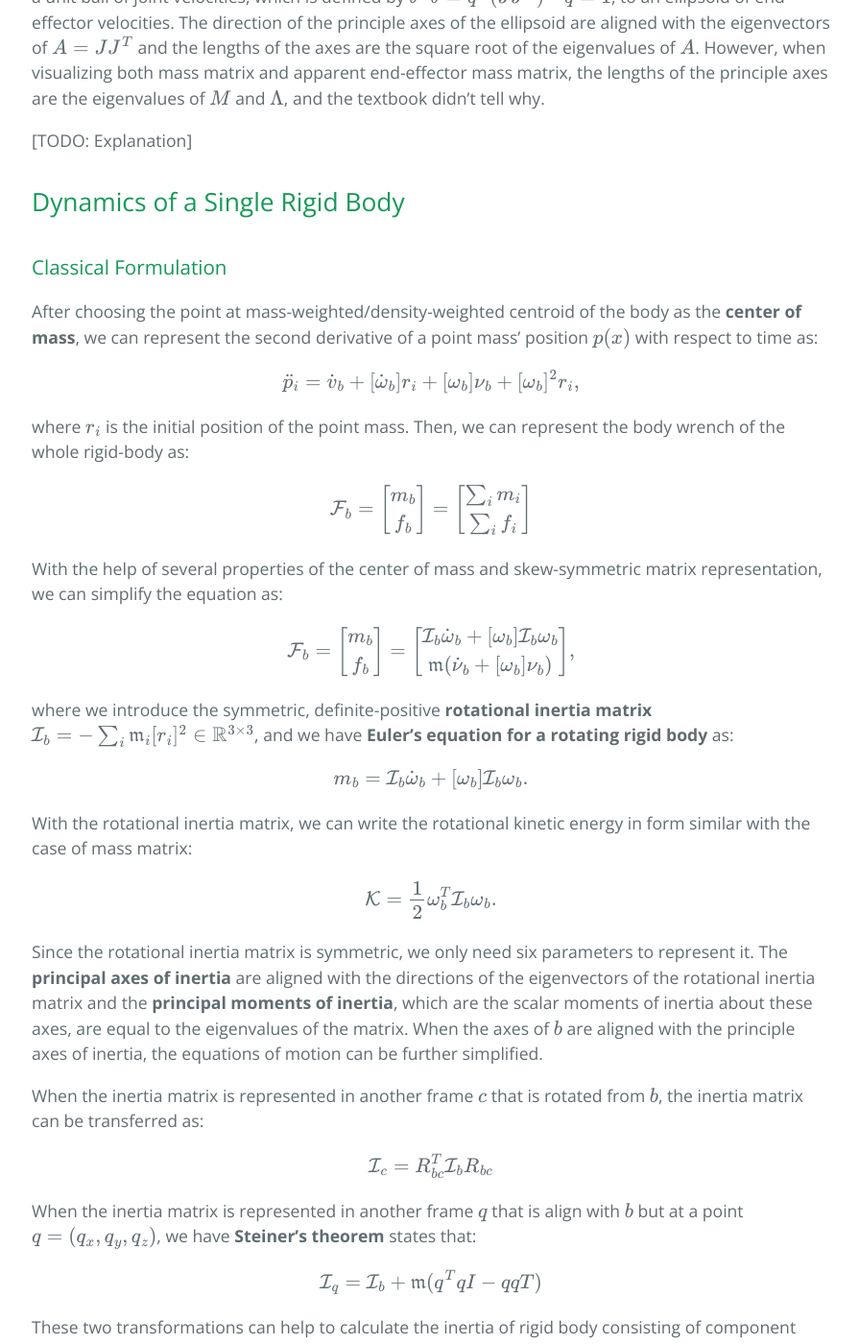
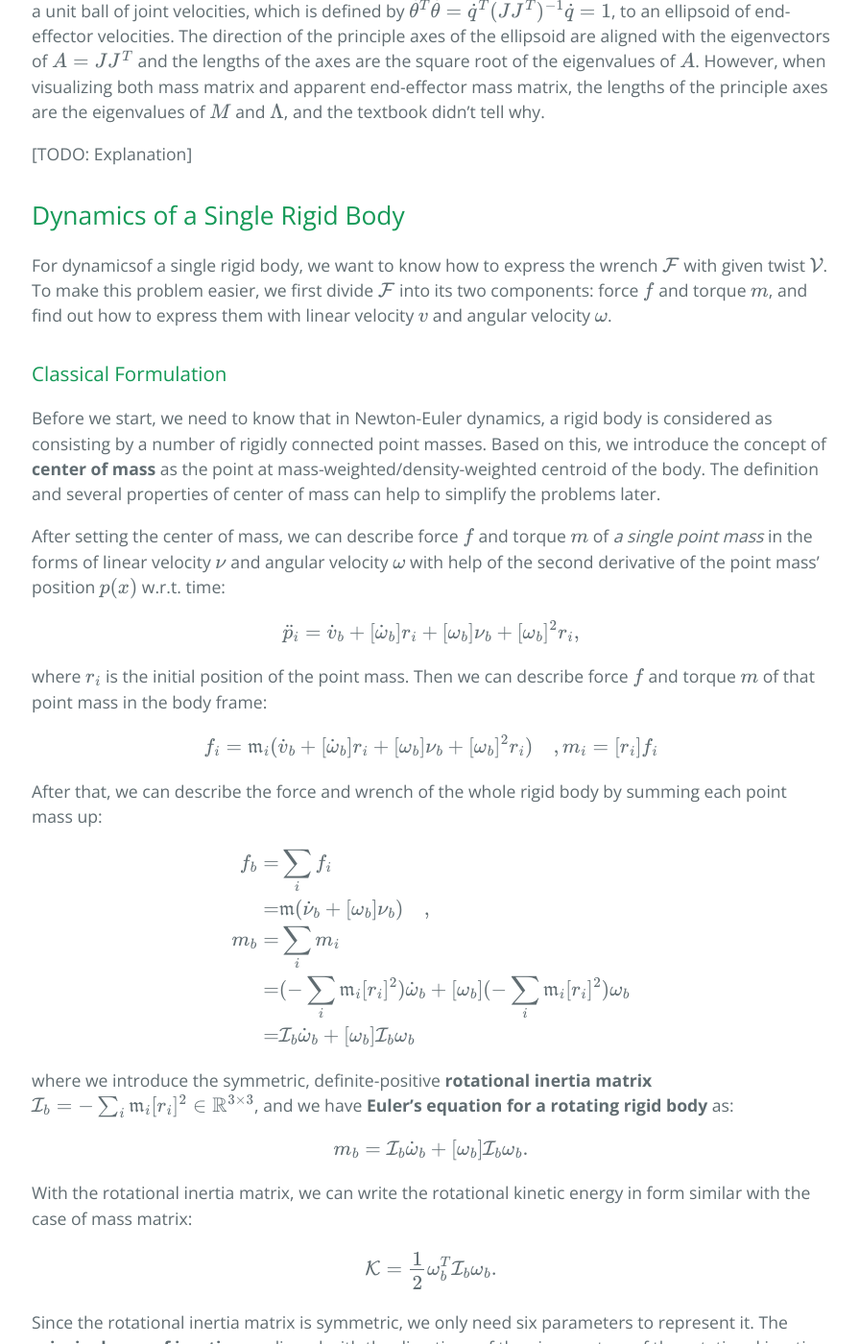
Before and after one commit to zhangli0102/ModernRoboticsCourseNotes, a Jekyll site: the page built from ch8.md, in a window 1280 px wide and 1400 px high, scrolled down 3337 px. Shown: the whole window at 96% size, without its empty margins (191-1086 px from the left). Built offline with Jekyll 4.4.1, drawn with Linux system fonts in a browser that asks for light colours; formulas are drawn with MathJax 3; some of the changed text lies outside the part shown.

Commit message:
update ch8

```diff
--- a/ch8.md
+++ b/ch8.md
@@ -37,7 +37,7 @@ Typically, there are two ways to derive these equations, one is **Newton-Euler f
 
 In the Lagrangian formulation of dynamics, the system's configuration is described in a set of **generalized coordinates** $$q \in \mathbb{R}^n$$, in which the **generalized forces** are defined as $$f \in \mathbb{R}^n$$. For example, for a rigid body in a $\hat{x}$-$\hat{y}$ plane, the generalized coordinates could be either $(x, y) \in \mathbb{R}^2$ or $(\theta_1, \theta_2) \in \mathbb{R}^2$, then both the configuration and the force are represented in this set of coordinates. As mentioned in Chapter 5, the power generated by the joints is can represented as $$\tau^T\dot{\theta}$$, here we have $f\dot{q}$ representing the power, where $q$ represents the generalized coordinates.
 
-Recall that the purpose of robot dynamics is to connect joint accrelerations and joint forces and torques. Here, this is achieved through the **Lagrangian function** $$\mathcal{L}(q, \dot{q})$$ for a mechanical system, which is defined as:
+Recall that the purpose of robot dynamics is to connect joint accrelerations and joint forces and torques. Here, they're connected by the **Lagrangian function** $$\mathcal{L}(q, \dot{q})$$ for a mechanical system, which is defined as:
 
 $$
 \mathcal{L}(q, \dot{q}) = \mathcal{K}(q, \dot{q}) - \mathcal{P}(q)
@@ -114,24 +114,37 @@ There is one thing worth noting. When introducing "manipulability ellipsoid" in
 
 ## Dynamics of a Single Rigid Body
 
-### Classical Formulation
+For dynamicsof a single rigid body, we want to know how to express the wrench $\mathcal{F}$ with given twist $\mathcal{V}$. To make this problem easier, we first divide $\mathcal{F}$ into its two components: force $f$ and torque $m$, and find out how to express them with linear velocity $v$ and angular velocity $\omega$.
 
-After choosing the point at mass-weighted/density-weighted centroid of the body as the **center of mass**, we can represent the second derivative of a point mass' position $p(x)$ with respect to time as:
+### Classical Formulation {#classical_formulation}
+
+Before we start, we need to know that in Newton-Euler dynamics, a rigid body is considered as consisting by a number of rigidly connected point masses. Based on this, we introduce the concept of **center of mass** as the point at mass-weighted/density-weighted centroid of the body. The definition and several properties of center of mass can help to simplify the problems later.
+
+After setting the center of mass, we can describe force $f$ and torque $m$ of *a single point mass* in the forms of linear velocity $\nu$ and angular velocity $\omega$ with help of the second derivative of the point mass' position $p(x)$ w.r.t. time:
 
 $$
 \ddot{p}_i = \dot{v}_b + [\dot{\omega}_b]r_i + [\omega_b]\nu_b + [\omega_b]^2r_i ,
 $$
 
-where $r_i$ is the initial position of the point mass. Then, we can represent the body wrench of the whole rigid-body as:
+where $r_i$ is the initial position of the point mass. Then we can describe force $f$ and torque $m$ of that point mass in the body frame:
 
 $$
-\mathcal{F}_b = \left[\begin{matrix} m_b \\ f_b \end{matrix}\right] = \left[\begin{matrix} \sum_i m_i \\ \sum_i f_i \end{matrix}\right]
+f_i = \mathfrak{m}_i (\dot{\mathcal{v}}_b + [\dot{\omega}_b]r_i + [\omega_b]\nu_b + [\omega_b]^2r_i) \quad , \\
+
+m_i = [r_i]f_i
 $$
 
-With the help of several properties of the center of mass and skew-symmetric matrix representation, we can simplify the equation as:
+After that, we can describe the force and wrench of the whole rigid body by summing each point mass up:
 
 $$
-\mathcal{F}_b = \left[\begin{matrix} m_b \\ f_b \end{matrix}\right] = \left[\begin{matrix} \mathcal{I}_b\dot{\omega}_b+[\omega_b]\mathcal{I}_b\omega_b \\ \mathfrak{m}(\dot{\nu}_b+[\omega_b]\nu_b) \end{matrix}\right] ,
+\begin{aligned}
+f_b = & \sum_i f_i \\
+    = & \mathfrak{m}(\dot{\nu}_b + [\omega_b]\nu_b) \quad , \\
+
+m_b = & \sum_i m_i \\
+    = & (-\sum_i \mathfrak{m}_i [r_i]^2) \dot{\omega}_b + [\omega_b] (-\sum_i \mathfrak{m}_i [r_i]^2) \omega_b \\
+    = & \mathcal{I}_b \dot{\omega}_b + [\omega_b] \mathcal{I}_b \omega_b
+\end{aligned}
 $$
 
 where we introduce the symmetric, definite-positive **rotational inertia matrix** $\mathcal{I}_b=-\sum_i\mathfrak{m}_i[r_i]^2 \in \mathbb{R}^{3\times 3}$, and we have **Euler's equation for a rotating rigid body** as:
@@ -148,7 +161,9 @@ $$
 
 Since the rotational inertia matrix is symmetric, we only need six parameters to represent it. The **principal axes of inertia** are aligned with the directions of the eigenvectors of the rotational inertia matrix and the **principal moments of inertia**, which are the scalar moments of inertia about these axes, are equal to the eigenvalues of the matrix. When the axes of $\{b\}$ are aligned with the principle axes of inertia, the equations of motion can be further simplified.
 
-When the inertia matrix is represented in another frame $\{c\}$ that is rotated from $\{b\}$, the inertia matrix can be transferred as:
+By its definition, calculating rotational inertia matrix requires volume integral(or triple integral), which could be tedious for objects with irregular shapes. For rigid bodies consisting of component rigid bodies, especially when those components are connected through joints, the two equations below could be helpful.
+
+The first equation is to calculate the inertia matrix which is represented in another frame $\{c\}$ that is rotated from $\{b\}$:
 
 $$
 \mathcal{I}_c = R_{bc}^T\mathcal{I}_bR_{bc}
@@ -160,7 +175,13 @@ $$
 \mathcal{I}_q = \mathcal{I}_b + \mathfrak{m}(q^TqI - qqT)
 $$
 
-These two transformations can help to calculate the inertia of rigid body consisting of component rigid bodies.
+According to the textbook:
+
+> Steiner's theorem is a more general statement of the parallel-axis theorem, which states that the scalar inertia $$\mathcal{I}_{d}$$ about an axis parallel to, but a distance $d$ from, an axis through the center of mass is related to the scalar inertia $\mathcal{I}_{cm}$ about the axis through the center of mass by:
+>
+> $$\mathcal{I}_d = \mathcal{I}_{cm} + \mathfrak{m}d^2$$ .
+
+Here one thing worth mentioning is that parallel-axis theorem is for *scalar inertia*. [Quiz question 1](#quiz_solution) is a good example of exploiting Steiner's theorem or parallel-axis theorem.
 
 ### Twist-Wrench Formulation
 
@@ -218,7 +239,30 @@ $$
 
 ## Newton-Euler Inverse Dynamics
 
+***
 
+## Solution for Course Quiz: Part I {#quiz_solution}
+
+**Question 1**:
+
+> Consider a iron dumbbell consisting of a cylinder connecting two solid spheres at either end of the cylinder. The density of the dumbbell is 5600 $kg/m^3$. The cylinder has a diameter of 4 $cm$ and a length of 20 $cm$. Each sphere has a diameter of 20 $cm$. Find the approximate rotational inertia matrix $\mathcal{I}_b$ in a frame {b} at the center of mass with z-axis aligned with the length of the dumbbell. Your entries should be written in units of $kg/m^2$, and the maximum allowable error for any matrix entry is 0.01, so give enough decimal places where necessary.
+
+![ch8_q1](assets/img/ch8_q1.png)
+
+Well, for those who are really good at volume integral(or triple integral), they can try to integral the result directly. However, for people who are not so good at integral like me, a better idea is to calculate the roational inertial matrix of each component of the dumbbell in term of frame at its individual center of mass first, then exploit **Steiner's theorem** to express each inertia matrix in a "common" frame and sum them up to get the final inertia matrix.
+
+One thing worth mentioning here is the dimension of $q$ in Steiner's theorem, which indicates the relative position of the current frame with respect to $\{b\}$, matters. In this question, $q$ must be a $3\times1$ matrix to get the correct answer.
+
+[TODO: Exploiting Steiner's theorem can also get the correct answer]
+
+~~~python
+
+~~~
+
+**Question 2**:
+
+
+**Question 3**:
 
 ***
 
```
Also changed, not shown: other parts of ch8.md (+1 -1 lines), assets/img/ch8_q1.png (added).
